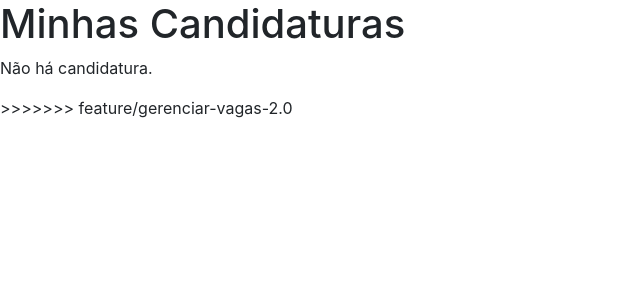
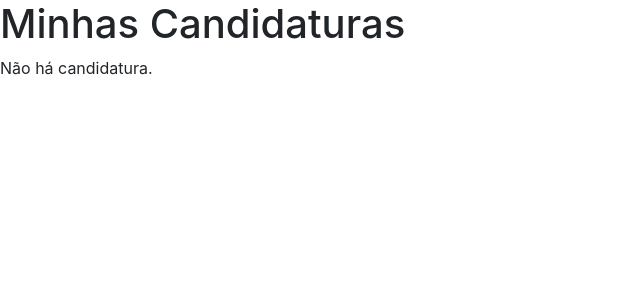
Before and after one commit to kayanerocha/weong, a Django app: template weong/templates/candidatura/candidatura_list.html in a window 1280 px wide. Shown: the part 66-366 px from the top of the page, without its empty margins (0-640 px from the left). Run offline with Django 5.2, Linux system fonts and the light colour scheme; the template is opened without the code that fills it, so the values that code supplies are empty; some libraries are stand-ins or nearby versions.

Commit message:
remove: removendo texto

```diff
--- a/weong/templates/candidatura/candidatura_list.html
+++ b/weong/templates/candidatura/candidatura_list.html
@@ -26,6 +26,5 @@
         <p>{{ message }}</p>
     {% endfor %}
 {% endif  %}
->>>>>>> feature/gerenciar-vagas-2.0
 
 {% endblock %}
```
